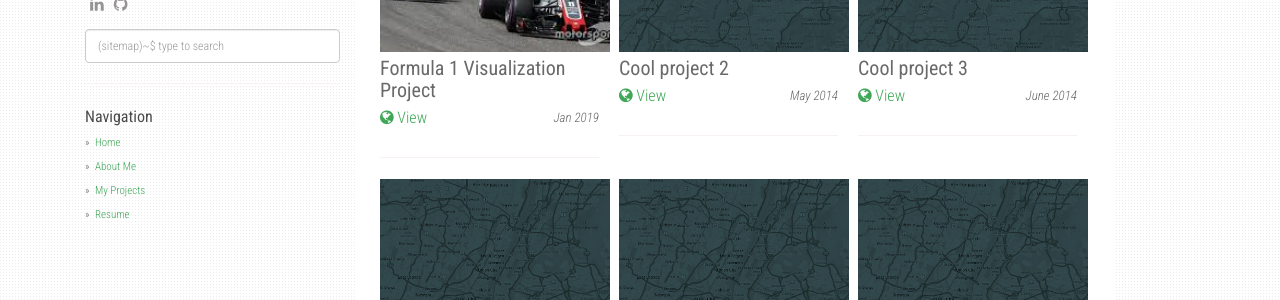
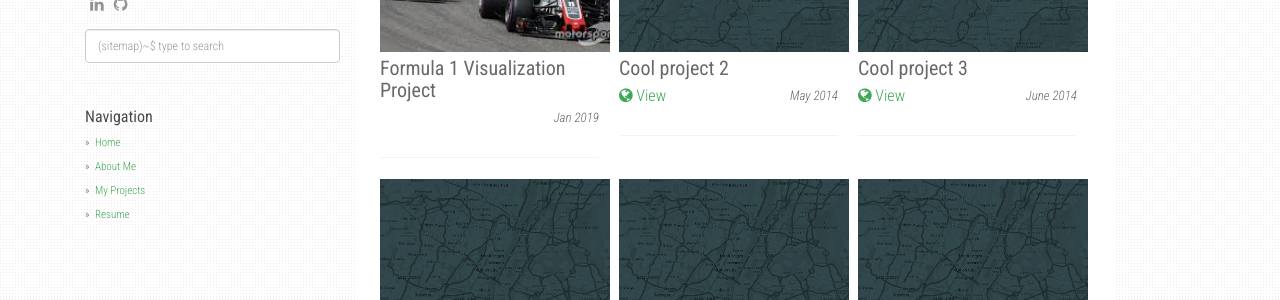
Before and after one commit to yucedincer/yucedincer.github.io, a Jekyll site: the page built from projects.md, in a window 1280 px wide. Shown: the part 322-622 px from the top of the page. Built offline with Jekyll 4.4.1, drawn with Linux system fonts in a browser that asks for light colours; nearby versions of some CDN libraries.

Commit message:
changing stuff

```diff
--- a/_data/projects.json
+++ b/_data/projects.json
@@ -3,7 +3,7 @@
 		"slug": "f1project",
 		"name": "Formula 1 Visualization Project",
 		"image": "f1.jpeg",
-		"url": "f1project",
+		// "url": "f1project",
 		"date": "Jan 2019"
 	},
 	{
```
